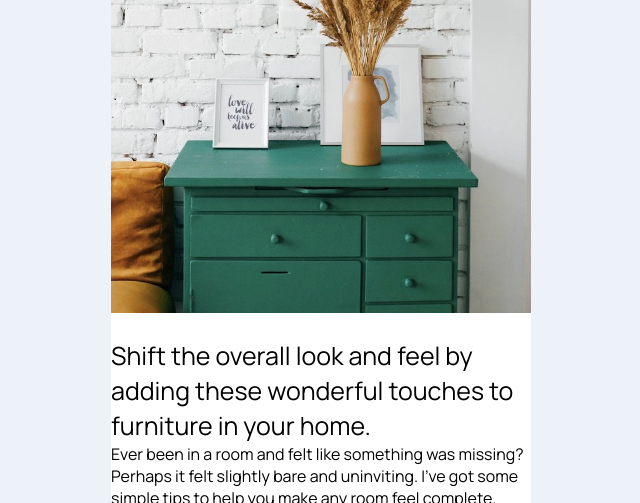
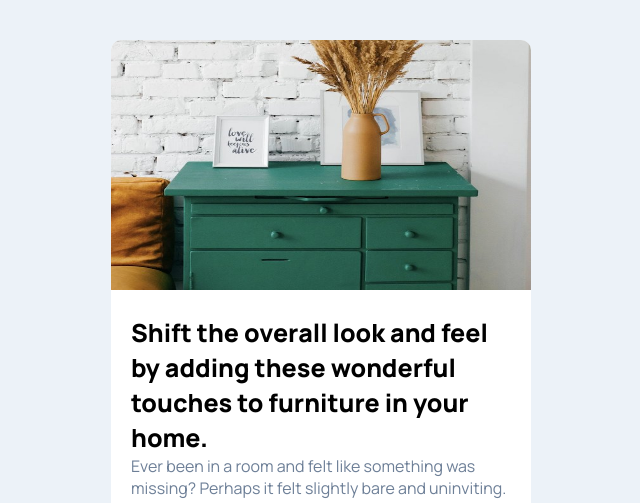
Before and after one commit to rakesh265/article-preview-component, a plain HTML site: page index.html in a window 1280 px wide. Shown: the top 503 px of the page, without its empty margins (319-959 px from the left). Drawn offline with Linux system fonts and the light colour scheme.

Commit message:
Modified Files

```diff
--- a/style.css
+++ b/style.css
@@ -7,14 +7,14 @@
   --light-grayish-blue: hsl(210, 46%, 95%);
 }
 
-*{
+* {
   box-sizing: border-box;
-    padding: 0px;
-    margin: 0px;
+  padding: 0;
+  margin: 0;
   font-family: "Manrope", sans-serif;
 }
 
-body{
+body {
   width: 100vw;
   height: 100vh;
   display: flex;
@@ -23,21 +23,31 @@ body{
   background-color: var(--light-grayish-blue);
 }
 
-.container{
+.container {
   max-width: 420px;
-    width: 90%;
-    height: auto;
-    overflow: hidden;
+  height: 90%;
   border-radius: 10px;
   background-color: white;
+  margin: 20px;
+  overflow: hidden;
 }
 
-.poster img{
+.poster img {
   width: 100%;
+  height: 250px;
+  /* aspect-ratio: 1/4; */
+}
+
+.content{
+    padding: 20px;
+}
+.main-para {
+  font-size: 25px;
+  font-weight: 900;
+}
+
+.sub-para {
+  font-size: 16px;
+  color: var(--desaturated-dark-blue);
   margin-bottom: 20px;
 }
-
-.main-para{
-    font-size: 25px;
-    font-weight: 900px;
-}
```
Lines whose indentation alone changed are shown as unchanged.
